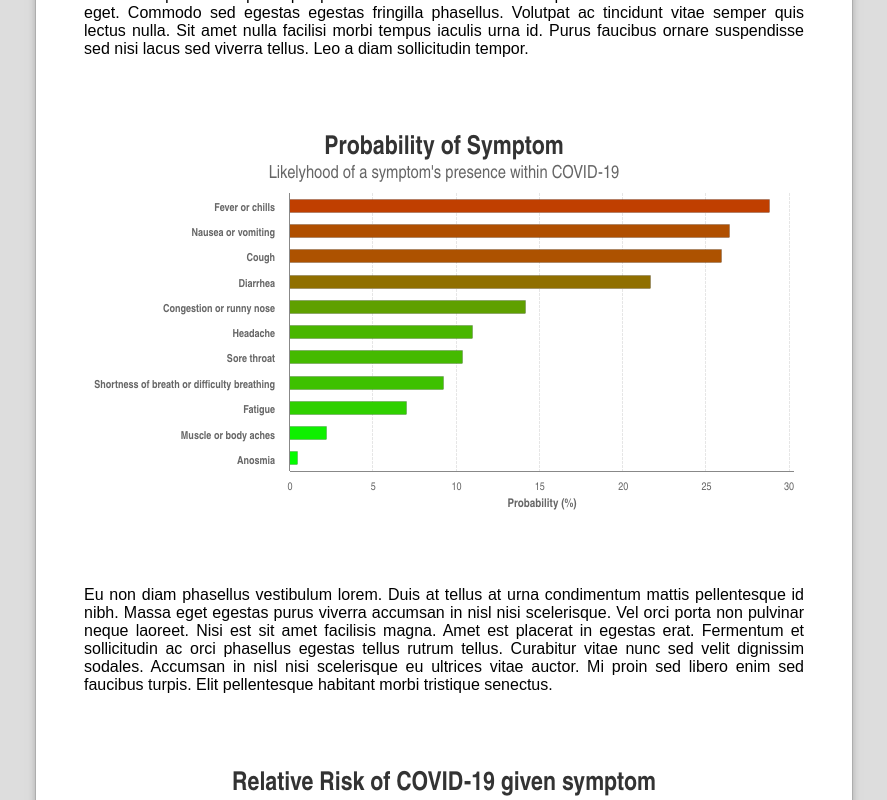
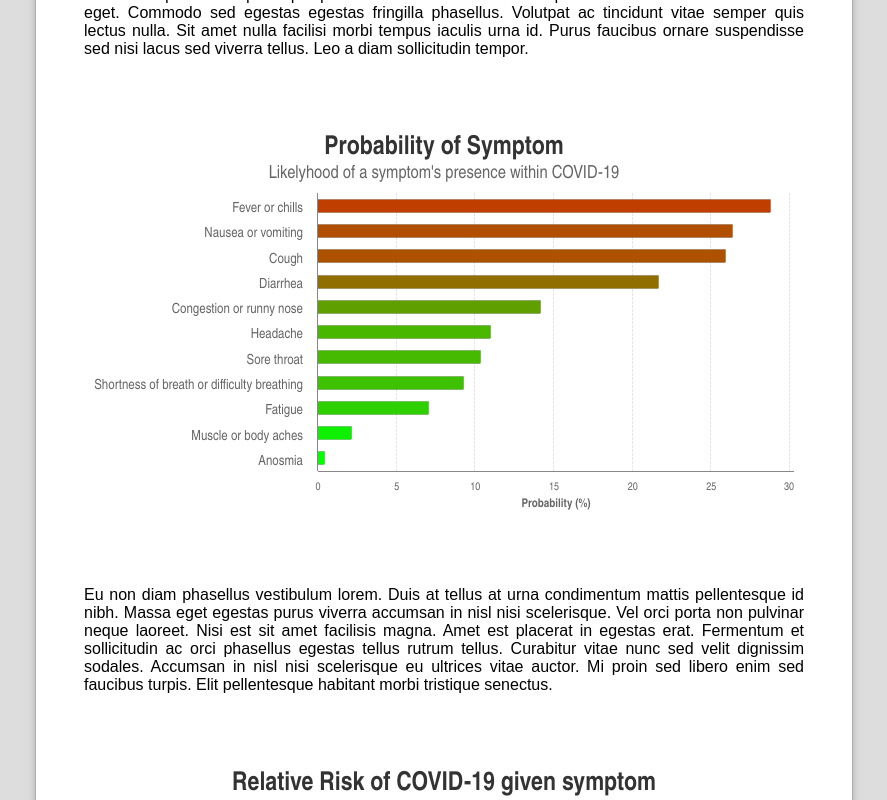
Before and after one commit to smart-on-fhir/covid-symptom-risk-ctakes, a React (Create React App) app: page / in a window 1280 px wide. Shown: the part 1140-1940 px from the top of the page, without its empty margins (196-1083 px from the left). Built offline with nearby package versions, Linux system fonts and the light colour scheme.

Commit message:
Changes to font size on labels of graphs

```diff
--- a/src/components/ProbabilityChart.tsx
+++ b/src/components/ProbabilityChart.tsx
@@ -35,7 +35,8 @@ export default function RelativeRiskChart({ data }: { data: Data })
             zIndex: 2300,
             labels: {
                 style: {
-                    fontWeight: 'bold'
+                    fontWeight: '400',
+                    fontSize: "14px",
                 }
             }
         },
--- a/src/components/RelativeRiskChart.tsx
+++ b/src/components/RelativeRiskChart.tsx
@@ -26,10 +26,12 @@ export default function RelativeRiskChart({ data }: { data: Data })
         xAxis: {
             categories: symptoms,
             lineColor: "#888888",
+
             zIndex: 2300,
             labels: {
                 style: {
-                    fontWeight: 'bold'
+                    fontWeight: '400',
+                    fontSize: "14px",
                 }
             }
         },
@@ -62,7 +64,7 @@ export default function RelativeRiskChart({ data }: { data: Data })
             name: 'Relative Risk',
             type: "bar",
             data: counts,
-            showInLegend: false
+            showInLegend: false,
         }]
     };
 
```
